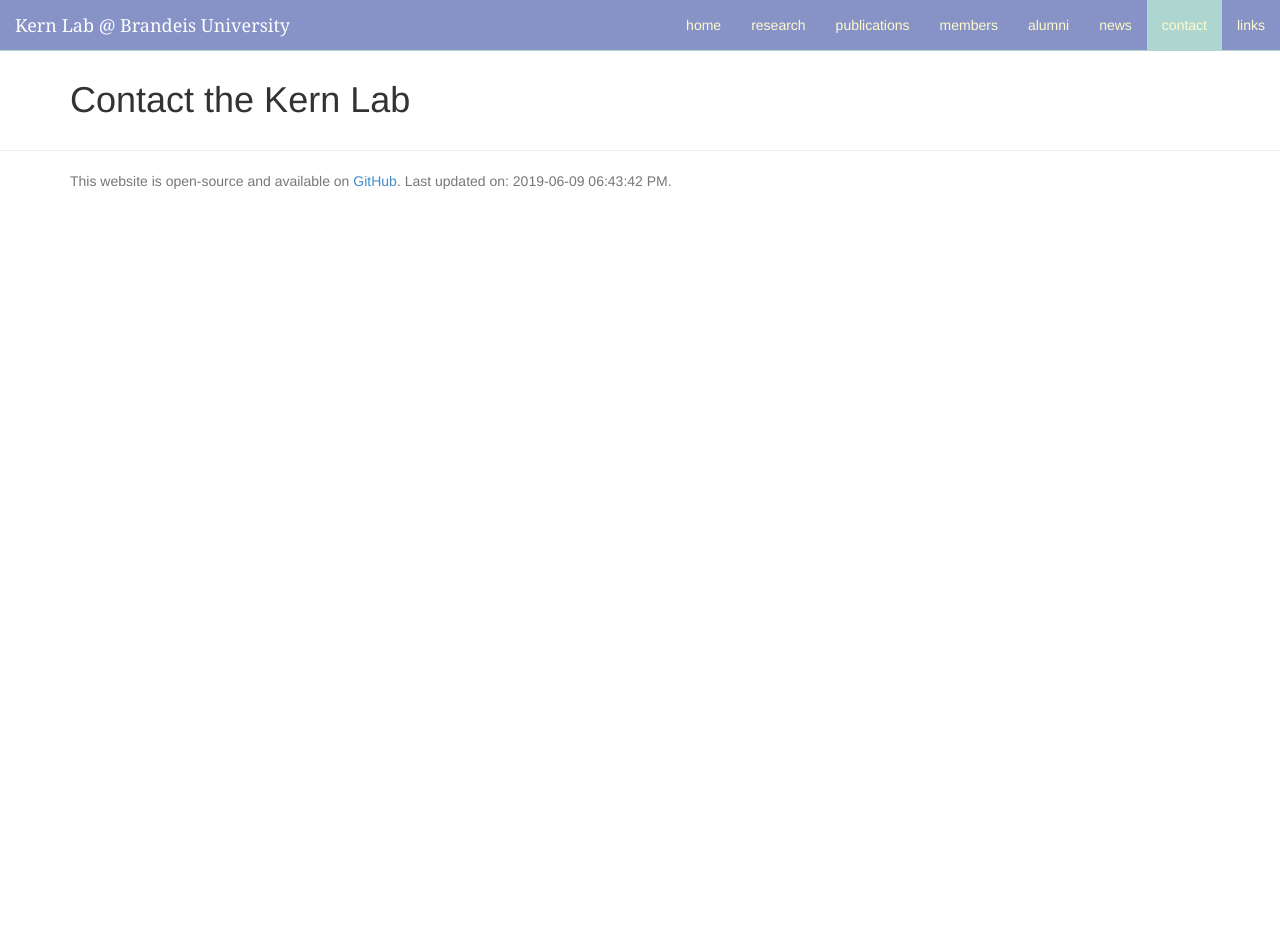
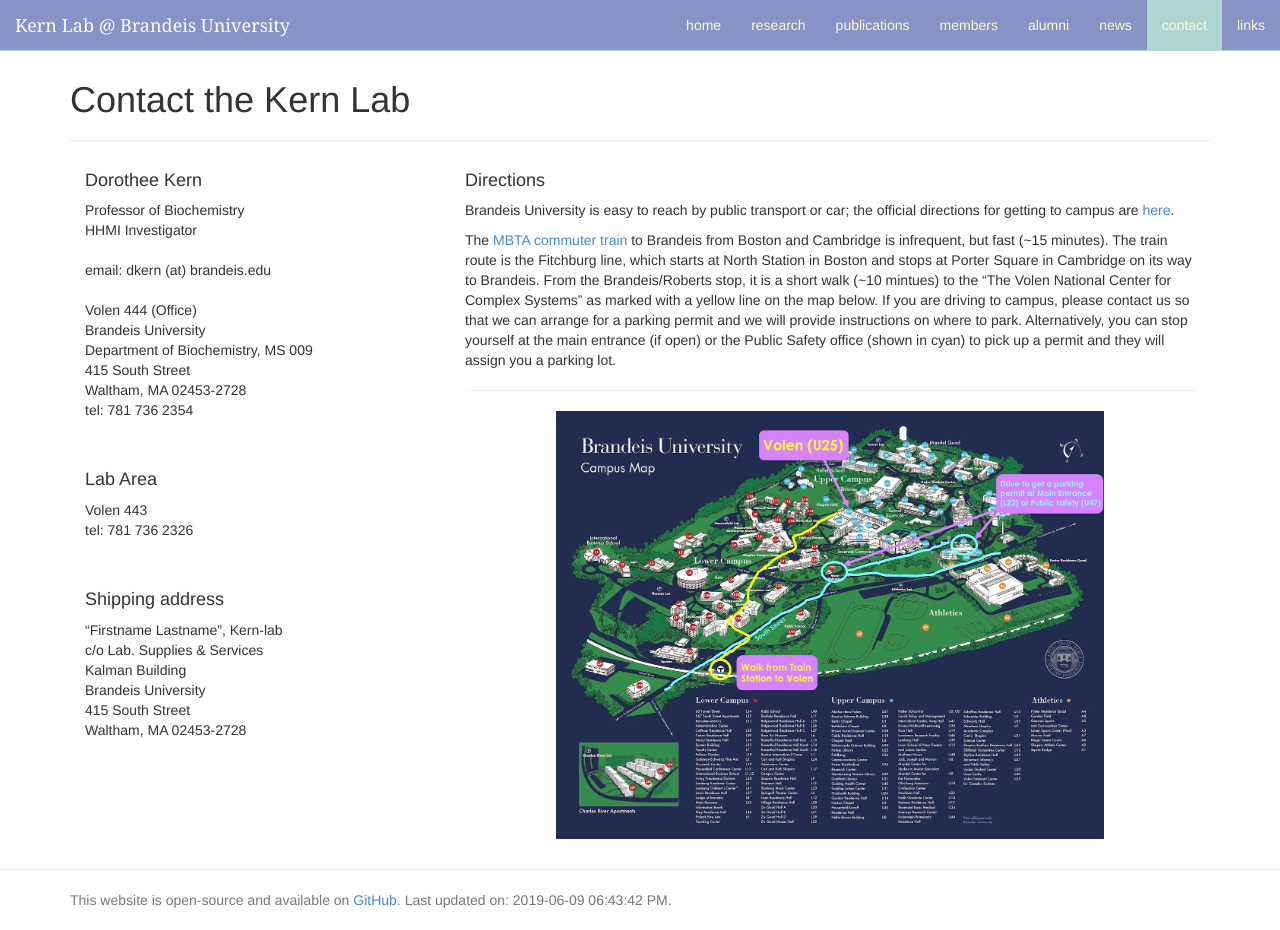
Before and after one commit to kernlab-scripps/kernlab-scripps.github.io, a Jekyll site: the page built from contact/index.md, in a window 1280 px wide and 930 px high. Built offline with Jekyll 4.4.1, drawn with Linux system fonts in a browser that asks for light colours; nearby versions of some CDN libraries; comment, search, counter and statistics services are not loaded.

Commit message:
Contact: add content

```diff
--- a/contact/index.md
+++ b/contact/index.md
@@ -5,3 +5,44 @@
 ---
 
 # Contact the Kern Lab
+---
+
+<div class="col-md-4">
+  <h4>Dorothee Kern</h4>
+  Professor of Biochemistry <br>
+  HHMI Investigator <br>
+  <br>
+  email: dkern (at) brandeis.edu <br>
+  <br>
+  Volen 444 (Office) <br>
+  Brandeis University <br>
+  Department of Biochemistry, MS 009 <br>
+  415 South Street <br>
+  Waltham, MA 02453-2728 <br>
+  tel: 781 736 2354 <br><br><br>
+
+  <h4>Lab Area</h4>
+  Volen 443 <br>
+  tel: 781 736 2326 <br><br><br>
+
+  <h4>Shipping address</h4>
+  "Firstname Lastname", Kern-lab <br>
+  c/o Lab. Supplies & Services <br>
+  Kalman Building <br>
+  Brandeis University <br>
+  415 South Street <br>
+  Waltham, MA 02453-2728 <br>
+</div>
+
+<div class="col-md-8">
+#### Directions
+
+Brandeis University is easy to reach by public transport or car; the official directions for getting to campus are [here](https://www.brandeis.edu/about/visiting/directions.html).
+
+The [MBTA commuter train](https://www.mbta.com/schedules_and_maps/rail/lines/?route=FITCHBRG&direction=O&timing=W&RedisplayTime=Redisplay+Time) to Brandeis from Boston and Cambridge is infrequent, but fast (~15 minutes). The train route is the Fitchburg line, which starts at North Station in Boston and stops at Porter Square in Cambridge on its way to Brandeis. From the Brandeis/Roberts stop, it is a short walk (~10 mintues) to the "The Volen National Center for Complex Systems" as marked with a yellow line on the map below. If you are driving to campus, please contact us so that we can arrange for a parking permit and we will provide instructions on where to park. Alternatively, you can stop yourself at the main entrance (if open) or the Public Safety office (shown in cyan) to pick up a permit and they will assign you a parking lot.
+
+---
+<a href="/static/img/campus_map.pdf" id="pop">
+  <img class="img-responsive center-block" src="/static/img/campus_map.jpg" style="max-width: 75%;" title="Brandeis campus map - click to enlarge" alt="How to reach us">
+</a>
+</div>
```
Also changed, not shown: static/img/campus_map.jpg (added), 1 other file.
